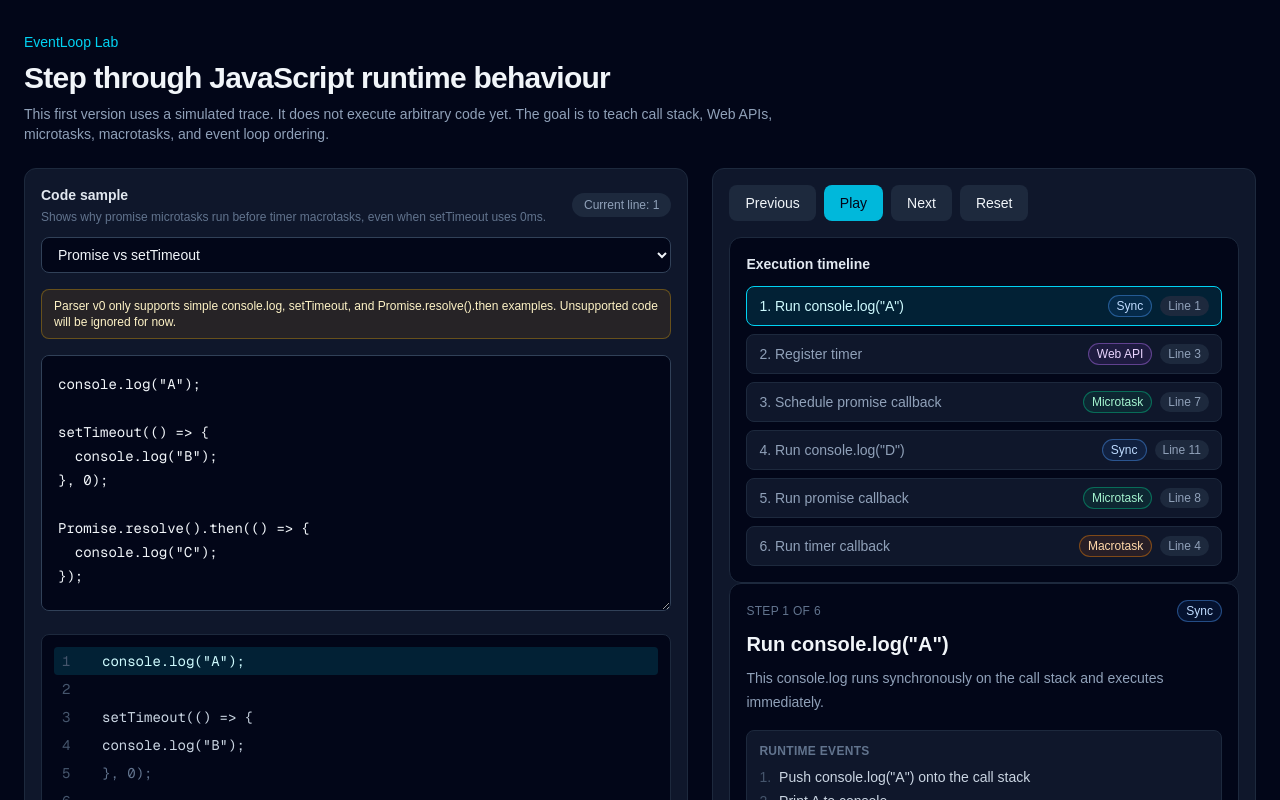
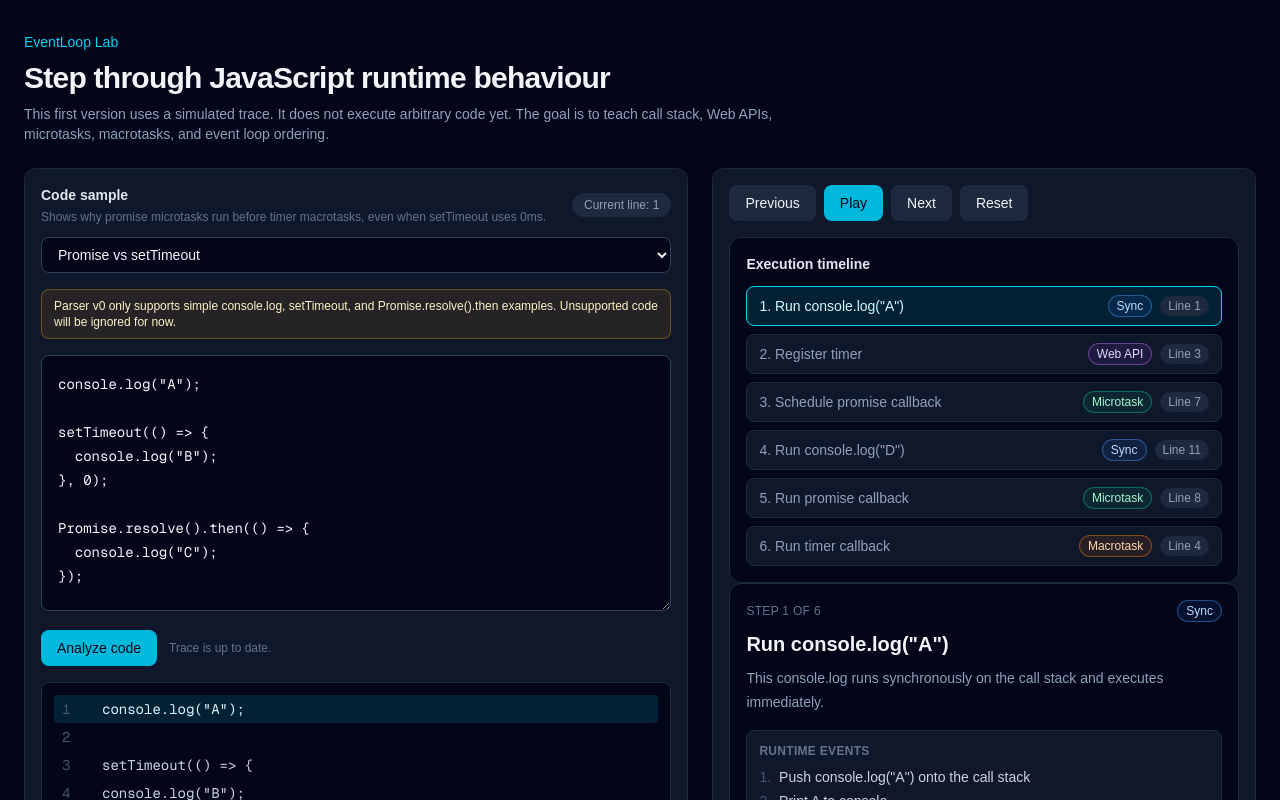
Before and after one commit to ambarbs/eventloop-lab, a Next.js app: page / in a window 1280 px wide. Shown: the top 800 px of the page. Built offline with nearby package versions, Linux system fonts and the light colour scheme.

Commit message:
Add explicit code analysis step

```diff
--- a/app/page.tsx
+++ b/app/page.tsx
@@ -9,18 +9,20 @@ import { buildRuntimeTrace } from '@/lib/simpleTraceBuilder';
 
 export default function Home() {
   const [selectedSampleId, setSelectedSampleId] = useState(defaultSample.id);
-  const [code, setCode] = useState(defaultSample.code);
+  const [draftCode, setDraftCode] = useState(defaultSample.code);
+  const [analyzedCode, setAnalyzedCode] = useState(defaultSample.code);
   const [currentStepIndex, setCurrentStepIndex] = useState(0);
   const [isPlaying, setIsPlaying] = useState(false);
+  const [hasUnanalyzedChanges, setHasUnanalyzedChanges] = useState(false);
 
   const selectedSample =
     runtimeSamples.find((sample) => sample.id === selectedSampleId) ??
     defaultSample;
 
-  const steps = useMemo(() => buildRuntimeTrace(code), [code]);
+  const steps = useMemo(() => buildRuntimeTrace(analyzedCode), [analyzedCode]);
   const currentStep = steps[currentStepIndex] ?? steps[0];
 
-  const codeLines = useMemo(() => code.split('\n'), [code]);
+  const codeLines = useMemo(() => analyzedCode.split('\n'), [analyzedCode]);
 
   const tracedLines = useMemo(
     () => new Set(steps.map((step) => step.line)),
@@ -80,9 +82,18 @@ export default function Home() {
       runtimeSamples.find((sample) => sample.id === sampleId) ?? defaultSample;
 
     setSelectedSampleId(sampleId);
-    setCode(nextSample.code);
+    setDraftCode(nextSample.code);
+    setAnalyzedCode(nextSample.code);
     setCurrentStepIndex(0);
     setIsPlaying(false);
+    setHasUnanalyzedChanges(false);
+  }
+
+  function analyzeCode() {
+    setAnalyzedCode(draftCode);
+    setCurrentStepIndex(0);
+    setIsPlaying(false);
+    setHasUnanalyzedChanges(false);
   }
 
   return (
@@ -133,15 +144,34 @@ export default function Home() {
               for now.
             </p>
             <textarea
-              value={code}
+              value={draftCode}
               onChange={(event) => {
-                setCode(event.target.value);
-                setCurrentStepIndex(0);
+                setDraftCode(event.target.value);
+                setHasUnanalyzedChanges(true);
                 setIsPlaying(false);
               }}
               className="min-h-64 w-full rounded-lg border border-slate-700 bg-slate-950 p-4 font-mono text-sm leading-6 text-slate-100 outline-none focus:border-cyan-500"
               spellCheck={false}
             />
+            <div className="mt-3 flex flex-wrap items-center gap-3">
+              <button
+                type="button"
+                onClick={analyzeCode}
+                className="rounded-lg cursor-pointer bg-cyan-500 px-4 py-2 text-sm font-medium text-slate-950 hover:bg-cyan-400"
+              >
+                Analyze code
+              </button>
+
+              {hasUnanalyzedChanges ? (
+                <span className="text-xs text-amber-300">
+                  You have edits that have not been analyzed yet.
+                </span>
+              ) : (
+                <span className="text-xs text-slate-500">
+                  Trace is up to date.
+                </span>
+              )}
+            </div>
             <div className="mt-4 rounded-lg border border-slate-800 bg-slate-950 p-3 font-mono text-sm">
               {codeLines.map((line, index) => {
                 const lineNumber = index + 1;
@@ -176,28 +206,28 @@ export default function Home() {
             <div className="mb-4 flex flex-wrap gap-2">
               <button
                 onClick={goPrevious}
-                className="rounded-lg bg-slate-800 px-4 py-2 text-sm font-medium text-slate-100 hover:bg-slate-700"
+                className="rounded-lg cursor-pointer bg-slate-800 px-4 py-2 text-sm font-medium text-slate-100 hover:bg-slate-700"
               >
                 Previous
               </button>
 
               <button
                 onClick={() => setIsPlaying((value) => !value)}
-                className="rounded-lg bg-cyan-500 px-4 py-2 text-sm font-medium text-slate-950 hover:bg-cyan-400"
+                className="rounded-lg cursor-pointer bg-cyan-500 px-4 py-2 text-sm font-medium text-slate-950 hover:bg-cyan-400"
               >
                 {isPlaying ? 'Pause' : 'Play'}
               </button>
 
               <button
                 onClick={goNext}
-                className="rounded-lg bg-slate-800 px-4 py-2 text-sm font-medium text-slate-100 hover:bg-slate-700"
+                className="rounded-lg cursor-pointer bg-slate-800 px-4 py-2 text-sm font-medium text-slate-100 hover:bg-slate-700"
               >
                 Next
               </button>
 
               <button
                 onClick={reset}
-                className="rounded-lg bg-slate-800 px-4 py-2 text-sm font-medium text-slate-100 hover:bg-slate-700"
+                className="rounded-lg cursor-pointer bg-slate-800 px-4 py-2 text-sm font-medium text-slate-100 hover:bg-slate-700"
               >
                 Reset
               </button>
--- a/components/StepTimeline.tsx
+++ b/components/StepTimeline.tsx
@@ -26,7 +26,7 @@ export function StepTimeline({
             <button
               key={`${step.line}-${step.title}`}
               onClick={() => onSelectStep(index)}
-              className={`w-full rounded-lg border px-3 py-2 text-left text-sm transition ${
+              className={`w-full cursor-pointer rounded-lg border px-3 py-2 text-left text-sm transition ${
                 isCurrent
                   ? 'border-cyan-400 bg-cyan-500/15 text-cyan-100'
                   : 'border-slate-800 bg-slate-900 text-slate-400 hover:border-slate-600 hover:text-slate-100'
```
